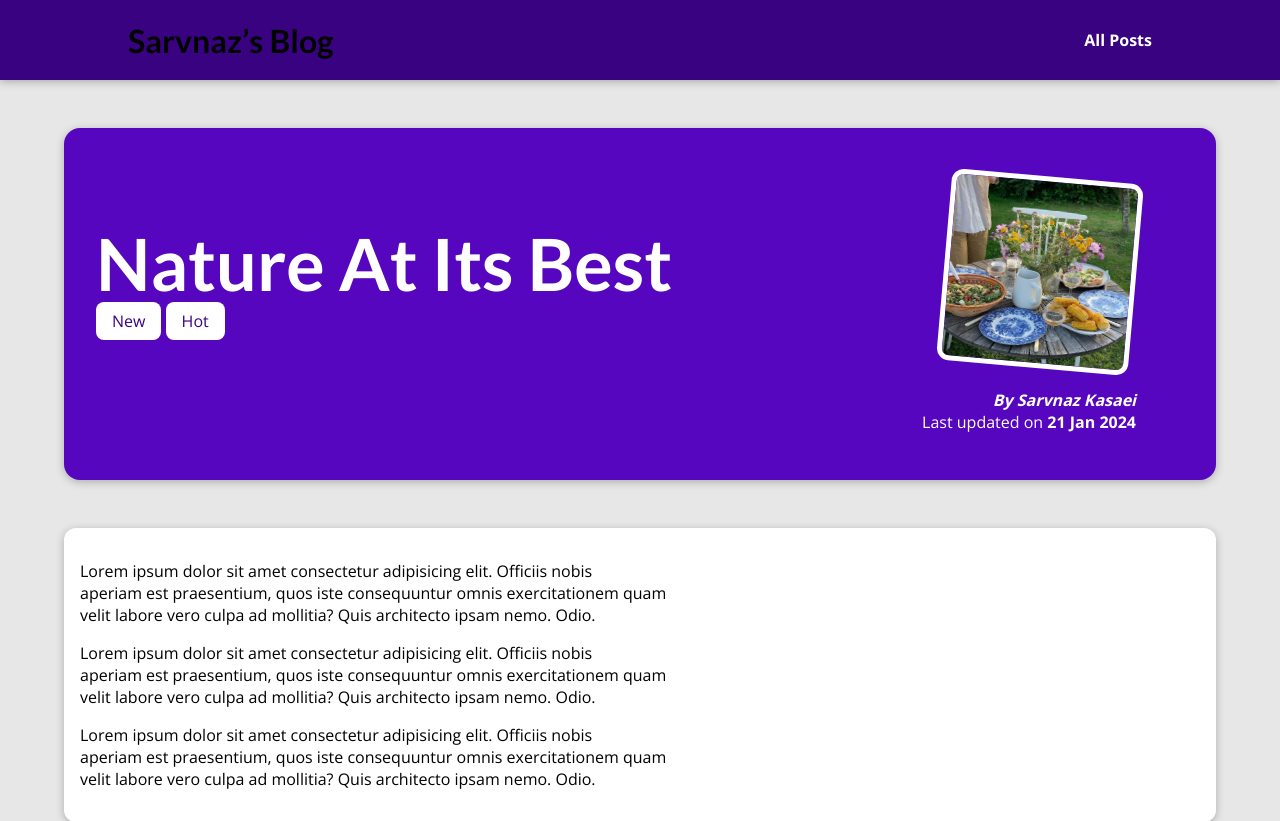
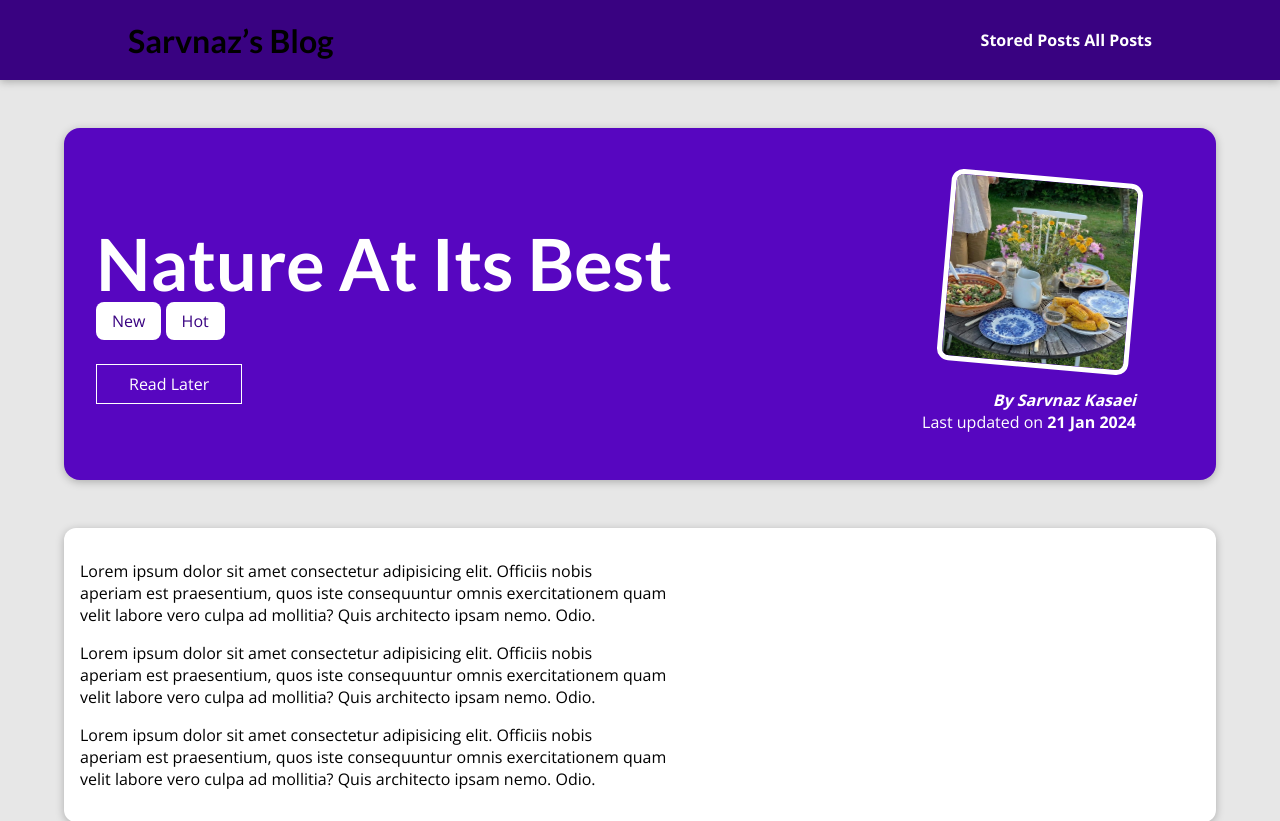
Before and after one commit to Sakas19/my_site, a Django app: a page that uses templates/base.html in a window 1280 px wide. Shown: the top 821 px of the page. Run offline with Django 5.2, Linux system fonts and the light colour scheme; data comes from the database, SQL or seed files in the repository; both versions use the stored data as it was after the commit.

Commit message:
added read later section

```diff
--- a/blog/templates/blog/post-detail.html
+++ b/blog/templates/blog/post-detail.html
@@ -26,6 +26,17 @@
       <span class="tag">{{ tag.caption }}</span>
     {% endfor %}
   </div>
+
+
+  <div id="read-later">
+    <form action="{% url "read-later" %}" method="POST">
+    {% csrf_token %}
+    <input type="hidden" value="{{ post.id }}" name="post_id">
+    <button>Read Later</button>
+    </form>
+  </div>
+
+
   <article>
     <img src="{{ post.image.url }}" alt="{{ post.title }}" />
     <address>By <a href="mailto:{{ post.author.email_address }}">{{ post.author }}</a></address>
--- a/blog/urls.py
+++ b/blog/urls.py
@@ -5,4 +5,5 @@ urlpatterns = [
     path("", views.StartingPageView.as_view(), name="starting-page"),
     path("posts", views.AllPostsView.as_view(), name="posts-page"),
     path("path/<slug:slug>", views. SinglePostView.as_view(), name="post-detail-page"),
+    path("read-later", views.ReadLaterView.as_view(), name="read-later")
 ]
--- a/blog/views.py
+++ b/blog/views.py
@@ -57,3 +57,33 @@ class SinglePostView(View):
           "comments": post.comments.all().order_by("-id")
         }
         return render(request, "blog/post-detail.html", context)
+
+class ReadLaterView(View):
+    def get(self,request):
+        stored_posts = request.session.get("stored_posts")
+
+        context = {}
+
+        if stored_posts is None or len(stored_posts) == 0:
+            context["posts"] = []
+            context["has_posts"] = False
+        else:
+          posts = Post.objects.filter(id__in=stored_posts)
+          context["posts"] = posts
+          context["has_posts"] = True
+
+        return render(request, "blog/stored-posts.html", context)
+
+    def post(self, request):
+        stored_posts = request.session.get("stored_posts")
+
+        if stored_posts is None:
+            stored_posts = []
+
+        post_id = int(request.POST["post_id"])
+
+        if post_id not in stored_posts:
+            stored_posts.append(post_id)
+            request.session["stored_posts"] = stored_posts
+
+        return HttpResponseRedirect("/")
--- a/templates/base.html
+++ b/templates/base.html
@@ -13,6 +13,7 @@
     <header id="main-navigation">
         <h1><a href="{% url "starting-page"%}"></a>Sarvnaz’s Blog</h1>
         <nav>
+            <a href="{% url "read-later" %}">Stored Posts</a>
             <a href="{% url "posts-page" %}">All Posts</a>
         </nav>
     </header>
```
Also changed, not shown: blog/templates/blog/stored-posts.html (added, +24 -0 lines), db.sqlite3.
